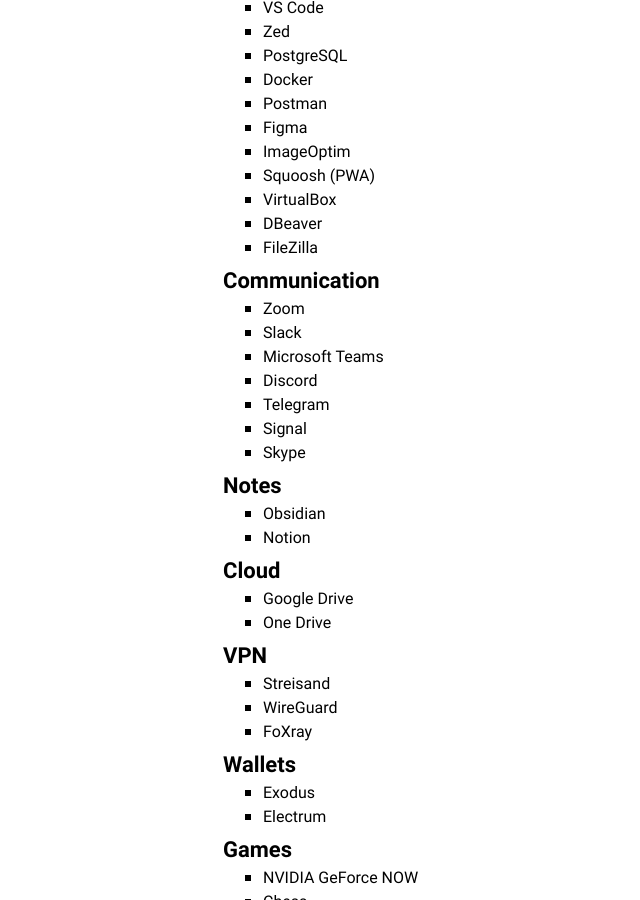
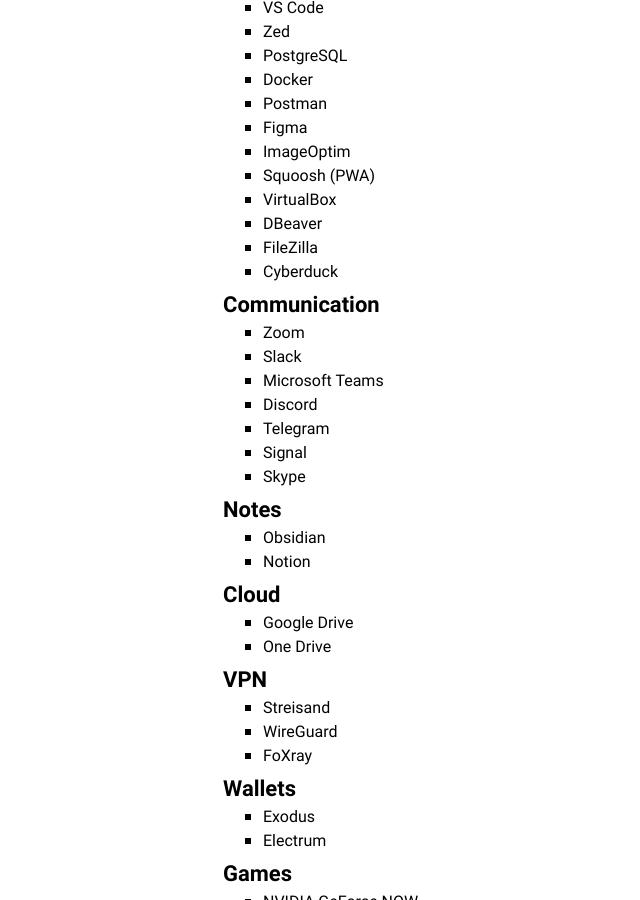
Before and after one commit to amalumian/www.malumian.dev, a Jekyll site: the page built from setup.html, in a window 1280 px wide and 900 px high, scrolled down 1499 px. Shown: the whole window, without its empty margins (87-727 px from the left). Built offline with Jekyll 4.4.1, drawn with Linux system fonts in a browser that asks for light colours.

Commit message:
Update setup.html

```diff
--- a/setup.html
+++ b/setup.html
@@ -89,6 +89,7 @@
         <li>VirtualBox</li>
         <li>DBeaver</li>
         <li>FileZilla</li>
+        <li>Cyberduck</li>
     </ul>
     <h3>Communication</h3>
     <ul>
```
